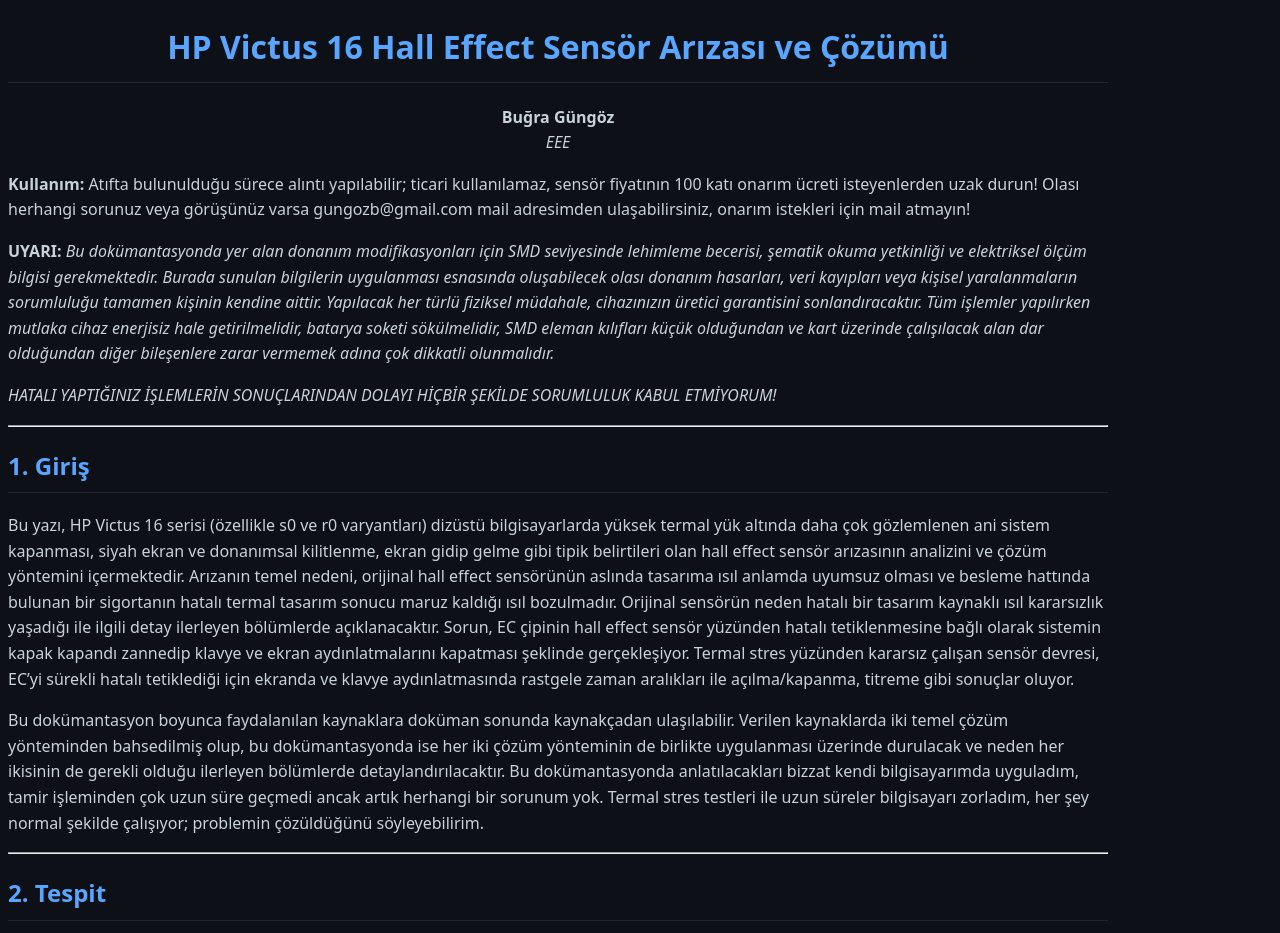
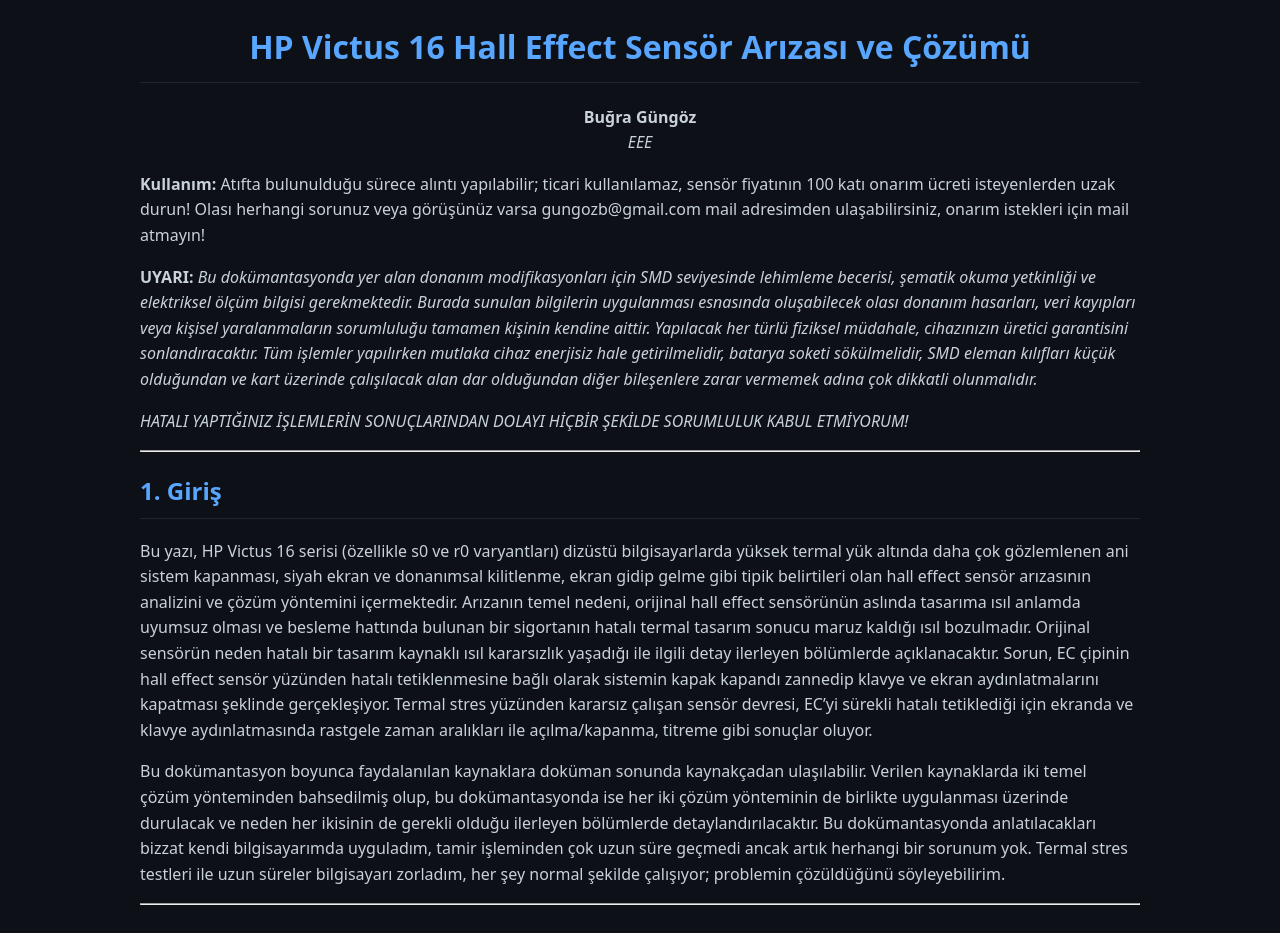
Before and after one commit to bugragungoz/HP-Victus-Hall-Effect-Sensor-Fix, a Jekyll site: the page built from README.md, in a window 1280 px wide. Shown: the top 933 px of the page. Built offline with Jekyll 4.4.1, drawn with Linux system fonts in a browser that asks for light colours.

Commit message:
Update default.html

```diff
--- a/_layouts/default.html
+++ b/_layouts/default.html
@@ -1,20 +1,15 @@
 <!doctype html>
-<html lang="en">
+<html>
 <head>
   <meta charset="utf-8">
-  <meta name="viewport" content="width=device-width, initial-scale=1">
-
   <title>{{ page.title }}</title>
 
-  <!-- BURASI KRİTİK: CSS BAĞLAMA -->
   <link rel="stylesheet" href="{{ '/assets/css/style.css' | relative_url }}">
 </head>
 
 <body>
-
-  <main class="page-content">
+  <main style="max-width: 1000px; margin: auto;">
     {{ content }}
   </main>
-
 </body>
 </html>
```
